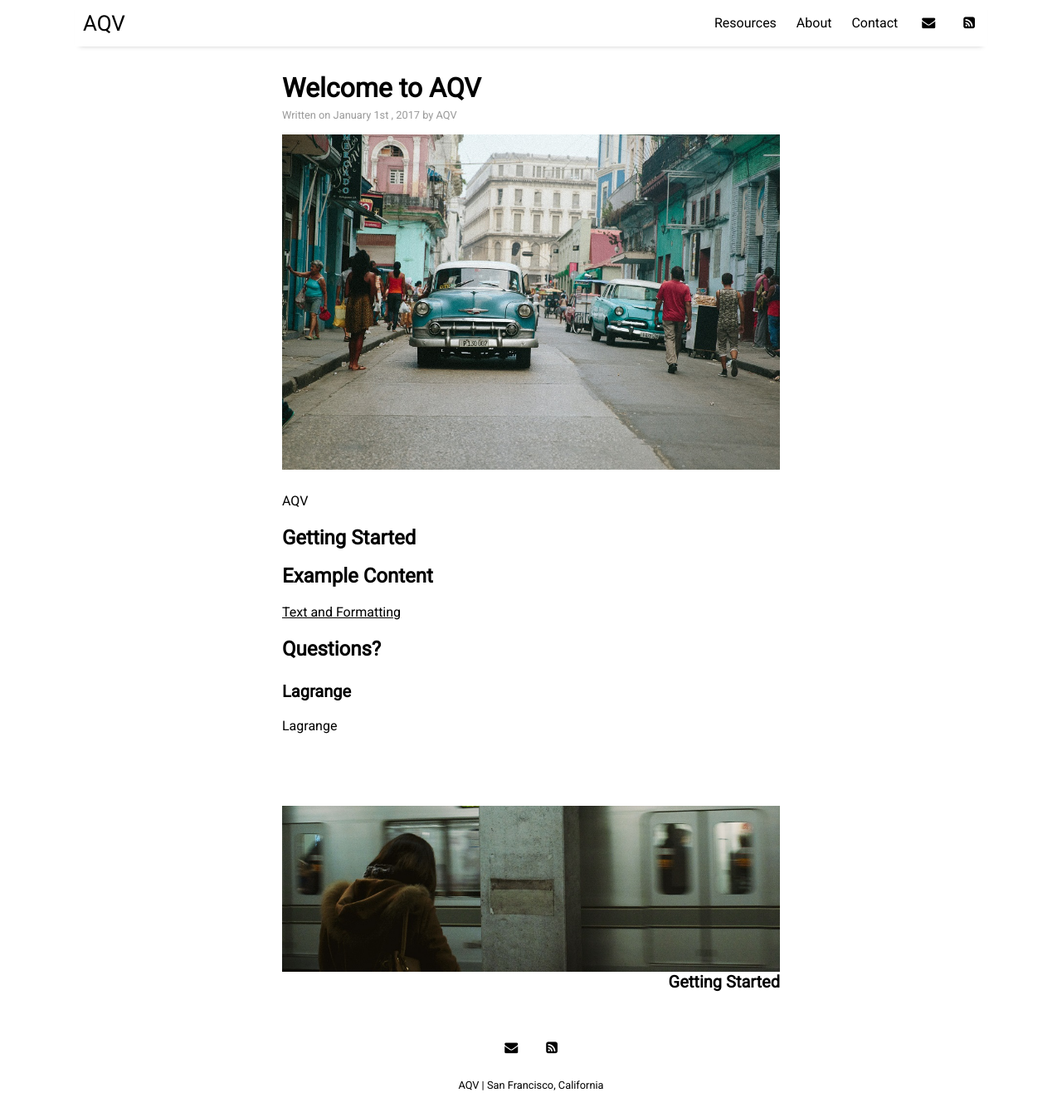
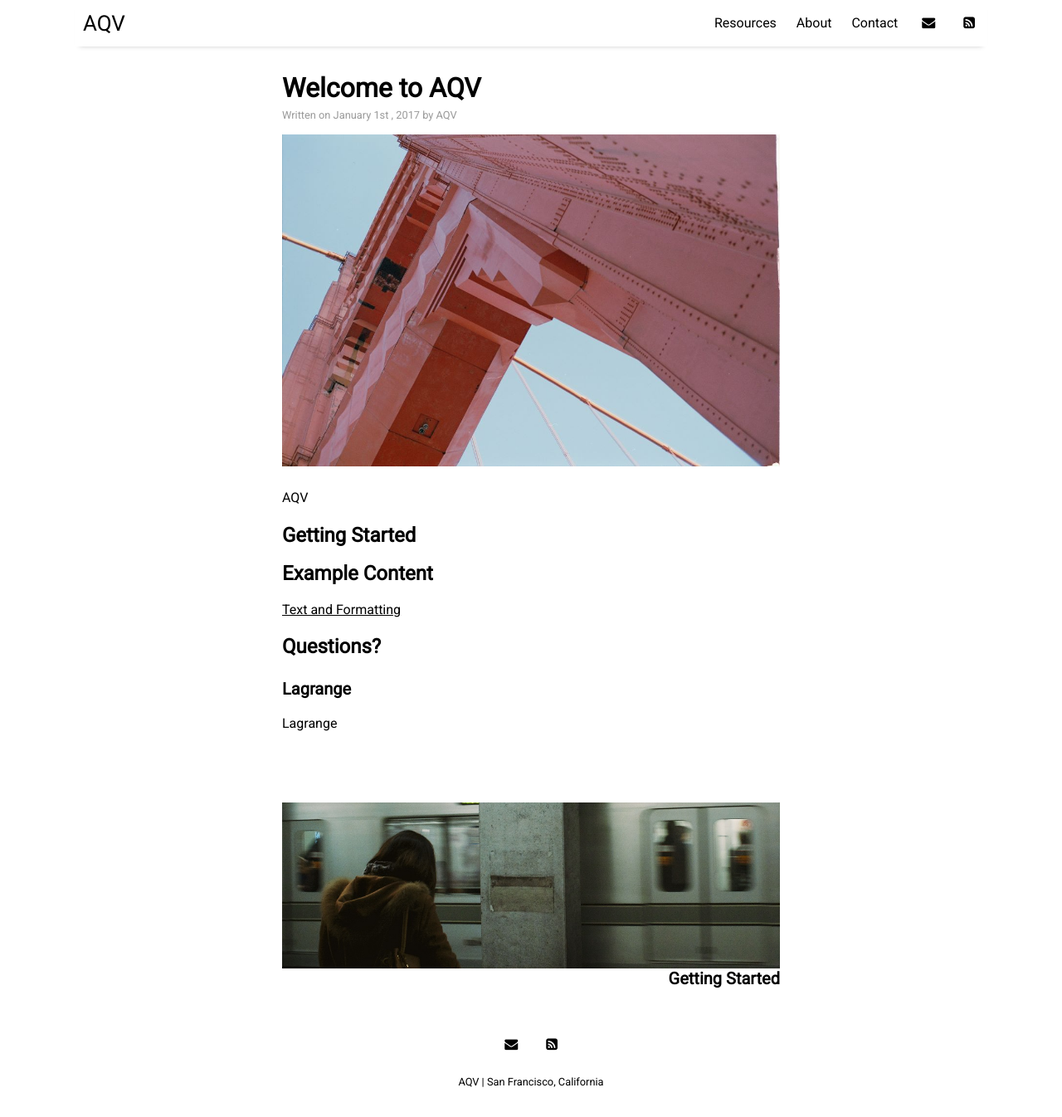
Before and after one commit to aqv-us/aqv-us, a Jekyll site: the page built from _posts/2017-01-01-welcome-to-millennial.md, in a window 1280 px wide and 1346 px high. Shown: the whole window at 83% size. Built offline with Jekyll 4.4.1, drawn with Linux system fonts in a browser that asks for light colours; nearby versions of some CDN libraries.

Commit message:
Update 2017-01-01-welcome-to-millennial.md

```diff
--- a/_posts/2017-01-01-welcome-to-millennial.md
+++ b/_posts/2017-01-01-welcome-to-millennial.md
@@ -4,7 +4,7 @@ title: "Welcome to AQV"
 author: "AQV"
 categories: documentation
 tags: [documentation,sample]
-image: cuba-1.jpg
+image: ggb.jpg
 ---
 
 AQV
```
